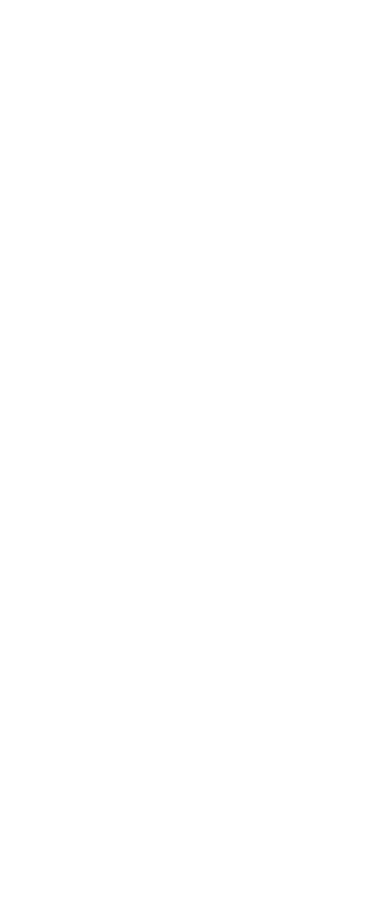
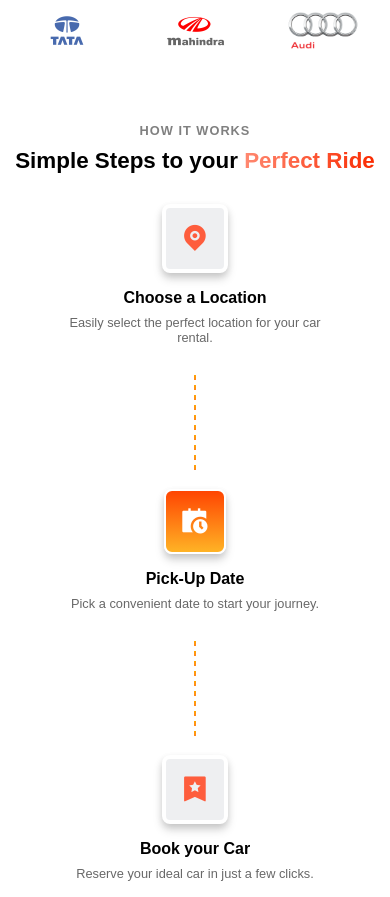
Before and after one commit to Kishore-SR/RentXpress, a React (Vite) app: page / in a window 390 px wide. Shown: the part 1000-1897 px from the top of the page. Before the commit the page ends 1038 px from the top, so only its background shows below. Built offline with nearby package versions, Linux system fonts and the light colour scheme; a web font is replaced by a local one.

Commit message:
add: HowItWorks section

```diff
--- a/src/components/CarBrands/CarBrands.css
+++ b/src/components/CarBrands/CarBrands.css
@@ -11,7 +11,17 @@
     margin: auto;
     padding: 30px;
 }
+.car-heading {
+    text-align: center;
+    margin: 30px;
+  }
 
+.car-heading h4 {
+    text-transform: uppercase;
+    color: grey;
+    font-size: 1rem;
+    letter-spacing: 1px;
+  }
 .logo-container {
     display: grid;
     grid-template-columns: repeat(auto-fit, minmax(100px, 1fr));
@@ -23,10 +33,14 @@
     width: 120px;
     height: auto;
     object-fit: contain;
+    cursor: pointer;
+    transition: scale 0.2s;
 }
-
+.logo-container img:hover{
+    scale: 1.2;
+}
 .logo-container .bmw-logo {
-    width: 60px;
+    width: 54px;
 }
 
 /* Mobile View */
@@ -34,6 +48,12 @@
     .car-brands-section {
         width: 100%;
         padding: 40px 10px;
+    }
+    .car-heading {
+        margin-top: 20px;
+    }
+    .car-heading h4 {
+    font-size: 0.8rem;
     }
     .logo-container {
         grid-template-columns: repeat(3, 1fr);
--- a/src/components/CarBrands/CarBrands.jsx
+++ b/src/components/CarBrands/CarBrands.jsx
@@ -11,6 +11,9 @@
 export const CarBrands = () => {
   return (
     <section className="car-brands-section">
+      <div className="car-heading">
+      <h4>Our Partners</h4>
+      </div>
     <div className="logo-container">
       <img src={Benz} alt="Benz" />
       <img className="bmw-logo" src={Bmw} alt="BMW" />
--- a/src/components/NavBar/NavBar.css
+++ b/src/components/NavBar/NavBar.css
@@ -123,16 +123,31 @@
   z-index: 13;
 }
 .mobile-drawer li {
-  margin-bottom: 16px;
+  margin-bottom: 30px;
 }
 .mobile-drawer li a {
   color: #111;
   font-size: 1.8rem;
+  position: relative;
+  display: inline-block;
+}
+.mobile-drawer li a::after {
+  content: " ";
+  position: absolute;
+  bottom: -4px;
+  left: 0;
+  width: 0;
+  height: 3px;
+  background-color: var(--brand-color);
+  transition: width 0.3s ease;
+}
+.mobile-drawer li a:hover::after {
+  width: 100%;
 }
 .drawer-buttons {
   display: flex;
   gap: 20px;
-  margin-top: 20px;
+  margin-top: 30px;
 }
 /* Mobile Menu Styles End */
 
--- a/src/components/NavBar/NavBar.jsx
+++ b/src/components/NavBar/NavBar.jsx
@@ -39,10 +39,10 @@
         {mobileDrawerOpen && (
           <div className="mobile-drawer">
             <ul>
-            <li><a href="#">Rent</a></li>
-            <li><a href="#">Services</a></li>
-            <li><a href="#">About</a></li>
-            <li><a href="#">Contact</a></li>
+            <li><a href="#"><i class="ri-roadster-line"></i> Rent</a></li>
+            <li><a href="#"><i class="ri-shield-flash-line"></i> Services</a></li>
+            <li><a href="#"><i class="ri-user-star-line"></i> About</a></li>
+            <li><a href="#"><i class="ri-mail-ai-line"></i> Contact</a></li>
             </ul>
             <div className="drawer-buttons">
               <a href="#" className="btn btn-border">
--- /dev/null
+++ b/src/components/Working/Working.css
@@ -0,0 +1,182 @@
+/* Global Styles */
+* {
+  margin: 0;
+  padding: 0;
+  box-sizing: border-box;
+}
+
+:root {
+  --icon-bg: #eeeff1;
+  --brand-color: #fe5d3d;
+}
+
+/* Section Layout */
+.how-it-works {
+  width: 70vw;
+  margin: auto;
+}
+
+.heading {
+  text-align: center;
+  margin-top: 50px;
+}
+
+.heading h4 {
+  text-transform: uppercase;
+  color: grey;
+  font-size: 1rem;
+  letter-spacing: 1px;
+}
+
+.heading h3 {
+  font-size: 2rem;
+  margin-top: 10px;
+}
+
+.heading h3 span {
+  background: linear-gradient(to right, #ff8971, #fa2a00);
+  -webkit-background-clip: text;
+  background-clip: text;
+  color: transparent;
+}
+
+/* Steps Container */
+.steps {
+  display: flex;
+  gap: 50px;
+  flex-wrap: nowrap;
+  justify-content: center;
+}
+
+/* Step Styling */
+.step {
+  width: 30%;
+  text-align: center;
+  margin: 60px 4px;
+}
+
+.icon {
+  background-color: var(--icon-bg);
+  width: max-content;
+  margin: auto;
+  padding: 20px;
+  border: 4px solid white;
+  border-radius: 8px;
+  box-shadow: 0 6px 10px rgba(0, 0, 0, 0.15), 0 3px 6px rgba(0, 0, 0, 0.1);
+  transition: transform 0.3s ease, box-shadow 0.3s ease;
+}
+
+.icon:hover {
+  box-shadow: 0 10px 15px rgba(0, 0, 0, 0.2), 0 5px 10px rgba(0, 0, 0, 0.15);
+  transform: translateY(-3px);
+}
+
+.icon i {
+  font-size: 1.8rem;
+}
+
+/* Step Text Styling */
+.step-text {
+  margin: 30px 0px;
+}
+
+.step-text h5 {
+  font-size: 1.2rem;
+}
+
+.step-text p {
+  font-size: 0.86rem;
+  margin-top: 8px;
+  color: rgb(104, 104, 104);
+}
+
+/* Custom Icon Styles */
+.step1 i,
+.step3 i {
+  color: var(--brand-color);
+}
+
+.step2 .icon {
+  background: linear-gradient(to bottom, #ff4502, #ffb325);
+  border: 2px solid white;
+}
+
+.step2 i {
+  color: white;
+}
+
+/* Dashed Line styling */
+.line {
+  width: 180px;
+  height: 2px;
+  background: repeating-linear-gradient(
+    to right,
+    orange,
+    rgb(255, 133, 33) 5px,
+    transparent 5px,
+    transparent 10px
+  );
+  margin: auto 0px;
+}
+
+/* Mobile Responsiveness */
+@media (max-width: 768px) {
+  .how-it-works {
+    width: 94vw;
+  }
+
+  .heading {
+    margin-top: 20px;
+  }
+
+  .heading h4 {
+    font-size: 0.8rem;
+  }
+
+  .heading h3 {
+    font-size: 1.4rem;
+    margin-bottom: 30px;
+  }
+
+  /* Stackings Steps Vertically in mobile view */
+  .steps {
+    flex-direction: column;
+    gap: 0px;
+  }
+
+  .step {
+    width: 100%;
+    margin: 0px;
+  }
+
+  .icon {
+    padding: 15px;
+    font-size: 1.5rem;
+  }
+
+  .step-text {
+    margin: 16px auto;
+    width: 70vw;
+  }
+
+  .step-text h5 {
+    font-size: 1rem;
+  }
+
+  .step-text p {
+    font-size: 0.8rem;
+  }
+
+  .line {
+    width: 2px;
+    height: 100px;
+    background: repeating-linear-gradient(
+      to bottom,
+      orange,
+      rgb(255, 133, 33) 5px,
+      transparent 5px,
+      transparent 10px
+    );
+    margin: 14px auto;
+  }
+}
--- /dev/null
+++ b/src/components/Working/Working.jsx
@@ -0,0 +1,50 @@
+import "./Working.css";
+
+export const Working = () => {
+  return (
+    <section className="how-it-works">
+      <div className="heading">
+        <h4>How It Works</h4>
+        <h3>
+          Simple Steps to your <span>Perfect Ride</span>
+        </h3>
+      </div>
+
+      <section className="steps">
+        <div className="step step1">
+          <div className="icon">
+            <i class="ri-map-pin-fill"></i>
+          </div>
+          <div className="step-text">
+            <h5>Choose a Location</h5>
+            <p>Easily select the perfect location for your car rental.</p>
+          </div>
+        </div>
+
+        <div className="line"></div>
+
+        <div className="step step2">
+          <div className="icon">
+            <i class="ri-calendar-schedule-fill"></i>
+          </div>
+          <div className="step-text">
+            <h5>Pick-Up Date</h5>
+            <p>Pick a convenient date to start your journey.</p>
+          </div>
+        </div>
+
+        <div className="line"></div>
+
+        <div className="step step3">
+          <div className="icon">
+            <i class="ri-bookmark-3-fill"></i>
+          </div>
+          <div className="step-text">
+            <h5>Book your Car</h5>
+            <p>Reserve your ideal car in just a few clicks.</p>
+          </div>
+        </div>
+      </section>
+    </section>
+  );
+};
--- a/src/main.jsx
+++ b/src/main.jsx
@@ -4,11 +4,13 @@
 import { Navbar } from './components/NavBar/NavBar'
 import { HeroSection } from './components/HeroSection/HeroSection'
 import { CarBrands } from './components/CarBrands/CarBrands'
+import { Working } from './components/Working/Working'
 
 createRoot(document.getElementById('root')).render(
   <StrictMode>
     <Navbar/>
     <HeroSection/>
     <CarBrands/>
+    <Working/>
   </StrictMode>,
 )
```
